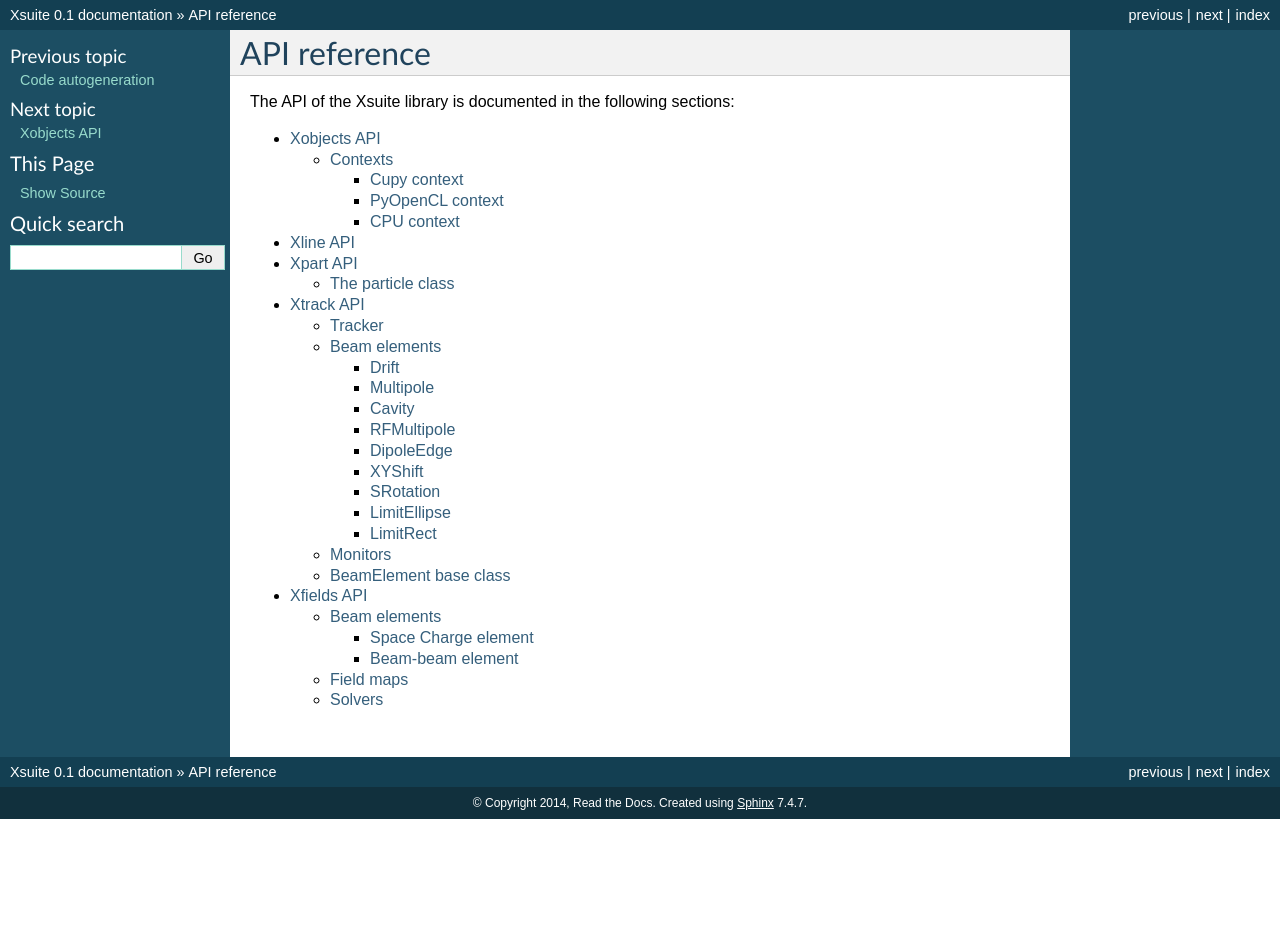
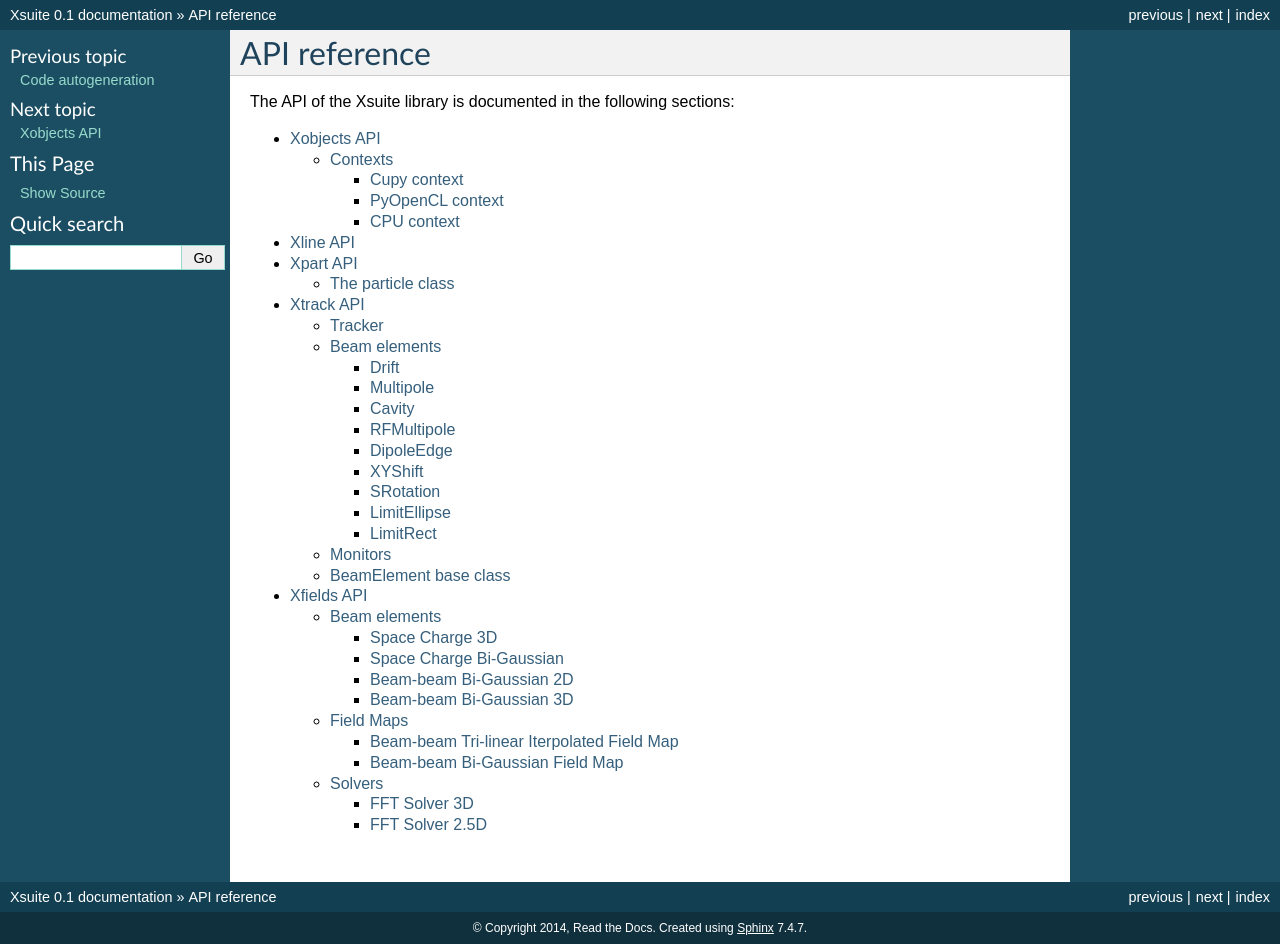
Before and after one commit to xsuite/xsuite, a Sphinx documentation site: the page built from docs/apireference.rst, in a window 1280 px wide. Built offline with Sphinx 7.4.7, drawn with Linux system fonts in a browser that asks for light colours; before the commit the page ends 900 px from its top, so only the background shows below that.

Commit message:
Quick push

```diff
--- a/docs/apixfields.rst
+++ b/docs/apixfields.rst
@@ -9,40 +9,51 @@ Xfields API
 Beam elements
 =============
 
-Space Charge element
---------------------
+Space Charge 3D
+---------------
 
 .. autoclass:: xfields.SpaceCharge3D
     :members:
     :undoc-members:
     :member-order: bysource
 
+Space Charge Bi-Gaussian
+------------------------
+
 .. autoclass:: xfields.SpaceChargeBiGaussian
     :members:
     :undoc-members:
     :member-order: bysource
 
-Beam-beam element
------------------
+Beam-beam Bi-Gaussian 2D
+------------------------
 
 .. autoclass:: xfields.BeamBeamBiGaussian2D
     :members:
     :undoc-members:
     :member-order: bysource
 
+Beam-beam Bi-Gaussian 3D
+------------------------
+
 .. autoclass:: xfields.BeamBeamBiGaussian3D
     :members:
     :undoc-members:
     :member-order: bysource
 
-Field maps
+Field Maps
 ==========
+
+Beam-beam Tri-linear Iterpolated Field Map
+------------------------------------------
 
 .. autoclass:: xfields.fieldmaps.TriLinearInterpolatedFieldMap
     :members:
     :undoc-members:
     :member-order: bysource
 
+Beam-beam Bi-Gaussian Field Map
+-------------------------------
 
 .. autoclass:: xfields.fieldmaps.BiGaussianFieldMap
     :members:
@@ -52,12 +63,17 @@ Field maps
 Solvers
 =======
 
+FFT Solver 3D
+-------------
 
 .. autoclass:: xfields.solvers.FFTSolver3D
     :members:
     :undoc-members:
     :member-order: bysource
 
+FFT Solver 2.5D
+---------------
+
 .. autoclass:: xfields.solvers.FFTSolver2p5D
     :members:
     :undoc-members:
```
